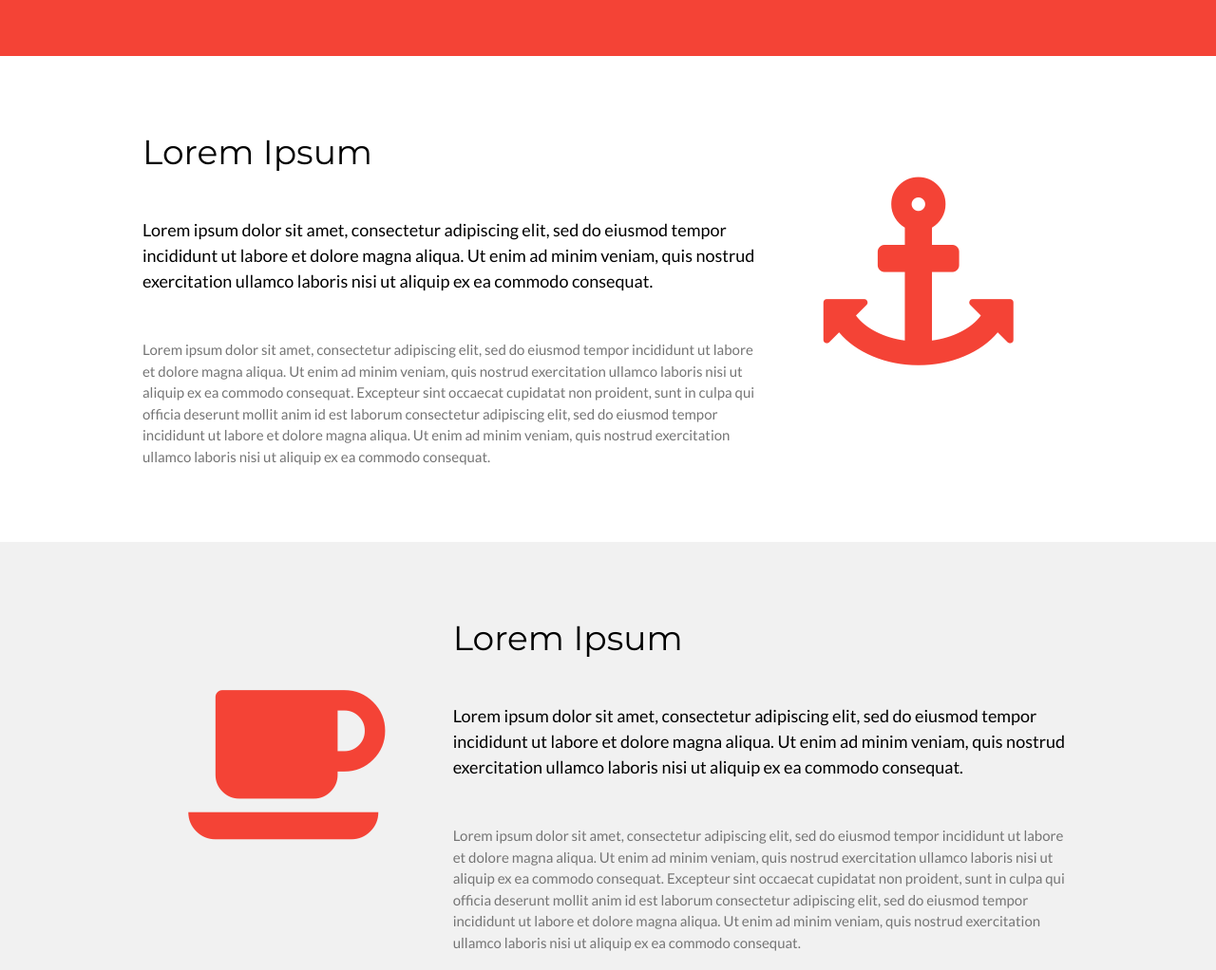
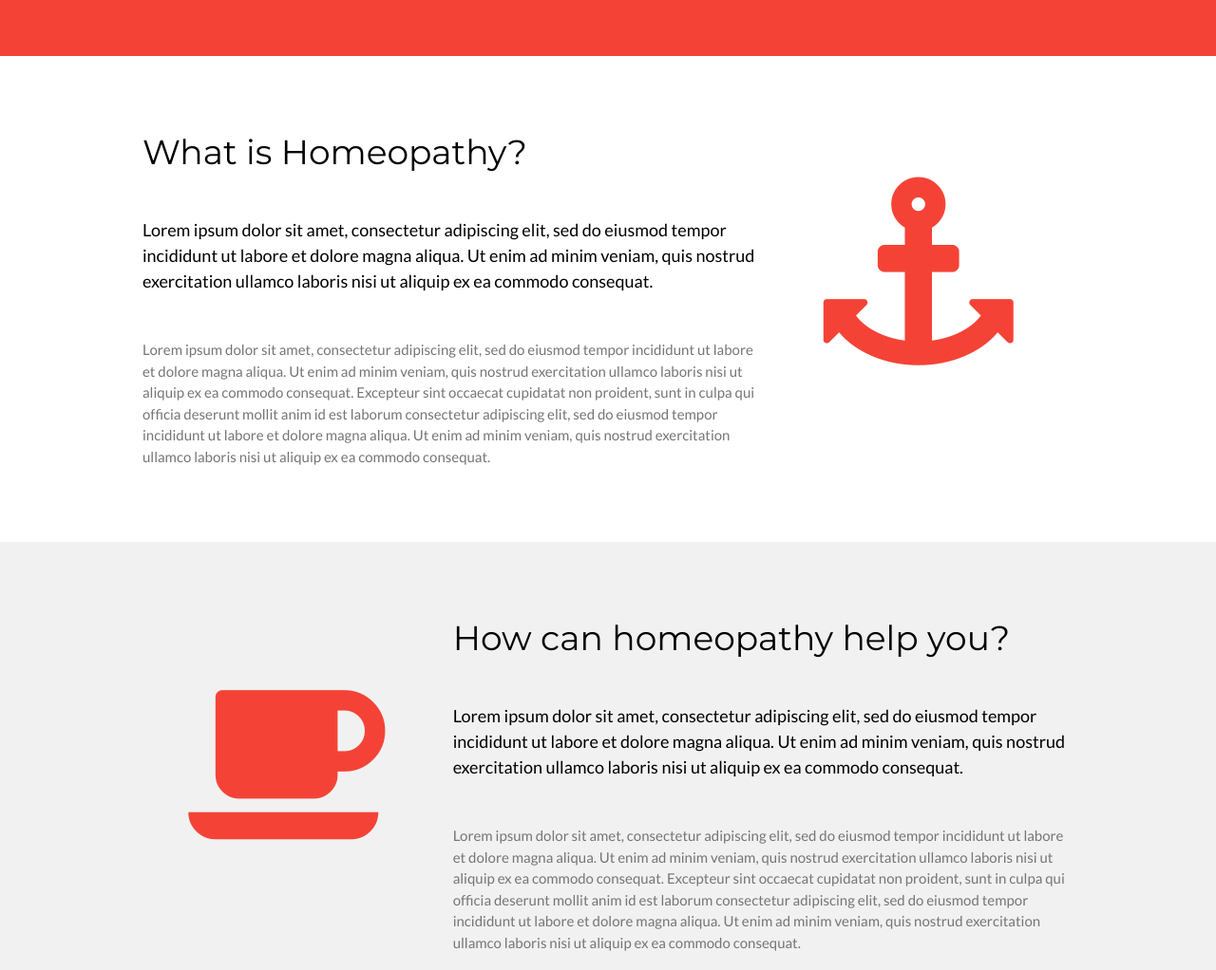
Before and after one commit to DREAMHomeopathy/dreamhomeopathy.github.io, a plain HTML site: page index.html in a window 1280 px wide. Shown: the part 460-1482 px from the top of the page at 95% size. Drawn offline with nearby package versions, Linux system fonts and the light colour scheme.

Commit message:
added headers

```diff
--- a/index.html
+++ b/index.html
@@ -45,7 +45,7 @@ body,h1,h2,h3,h4,h5,h6 {font-family: "Lato", sans-serif}
 <div class="w3-row-padding w3-padding-64 w3-container">
   <div class="w3-content">
     <div class="w3-twothird">
-      <h1>Lorem Ipsum</h1>
+      <h1>What is Homeopathy?</h1>
       <h5 class="w3-padding-32">Lorem ipsum dolor sit amet, consectetur adipiscing elit, sed do eiusmod tempor incididunt ut labore et dolore magna aliqua. Ut enim ad minim veniam, quis nostrud exercitation ullamco laboris nisi ut aliquip ex ea commodo consequat.</h5>
 
       <p class="w3-text-grey">Lorem ipsum dolor sit amet, consectetur adipiscing elit, sed do eiusmod tempor incididunt ut labore et dolore magna aliqua. Ut enim ad minim veniam, quis nostrud exercitation ullamco laboris nisi ut aliquip ex ea commodo consequat. Excepteur sint
@@ -67,7 +67,7 @@ body,h1,h2,h3,h4,h5,h6 {font-family: "Lato", sans-serif}
     </div>
 
     <div class="w3-twothird">
-      <h1>Lorem Ipsum</h1>
+      <h1>How can homeopathy help you?</h1>
       <h5 class="w3-padding-32">Lorem ipsum dolor sit amet, consectetur adipiscing elit, sed do eiusmod tempor incididunt ut labore et dolore magna aliqua. Ut enim ad minim veniam, quis nostrud exercitation ullamco laboris nisi ut aliquip ex ea commodo consequat.</h5>
 
       <p class="w3-text-grey">Lorem ipsum dolor sit amet, consectetur adipiscing elit, sed do eiusmod tempor incididunt ut labore et dolore magna aliqua. Ut enim ad minim veniam, quis nostrud exercitation ullamco laboris nisi ut aliquip ex ea commodo consequat. Excepteur sint
```
